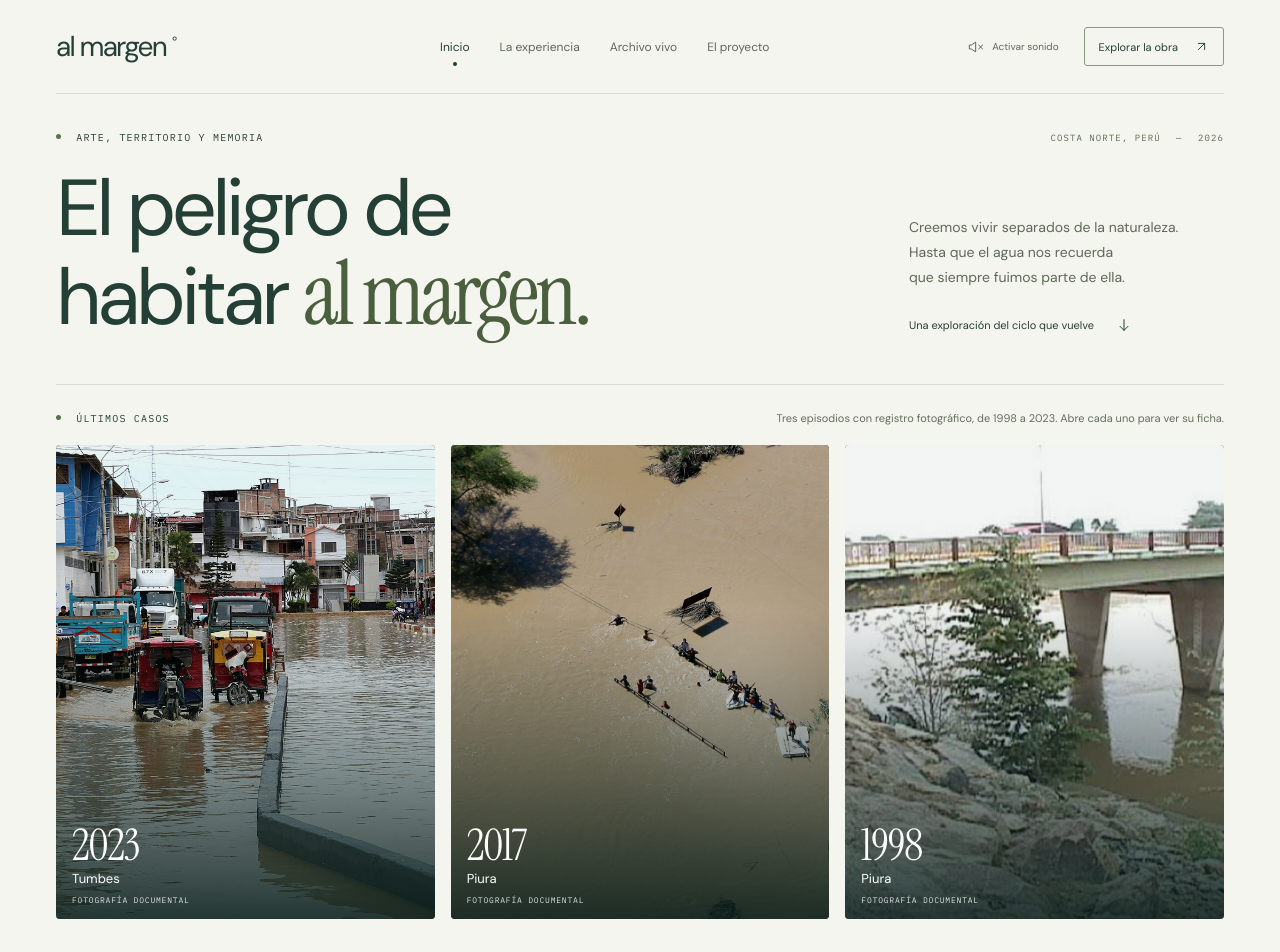
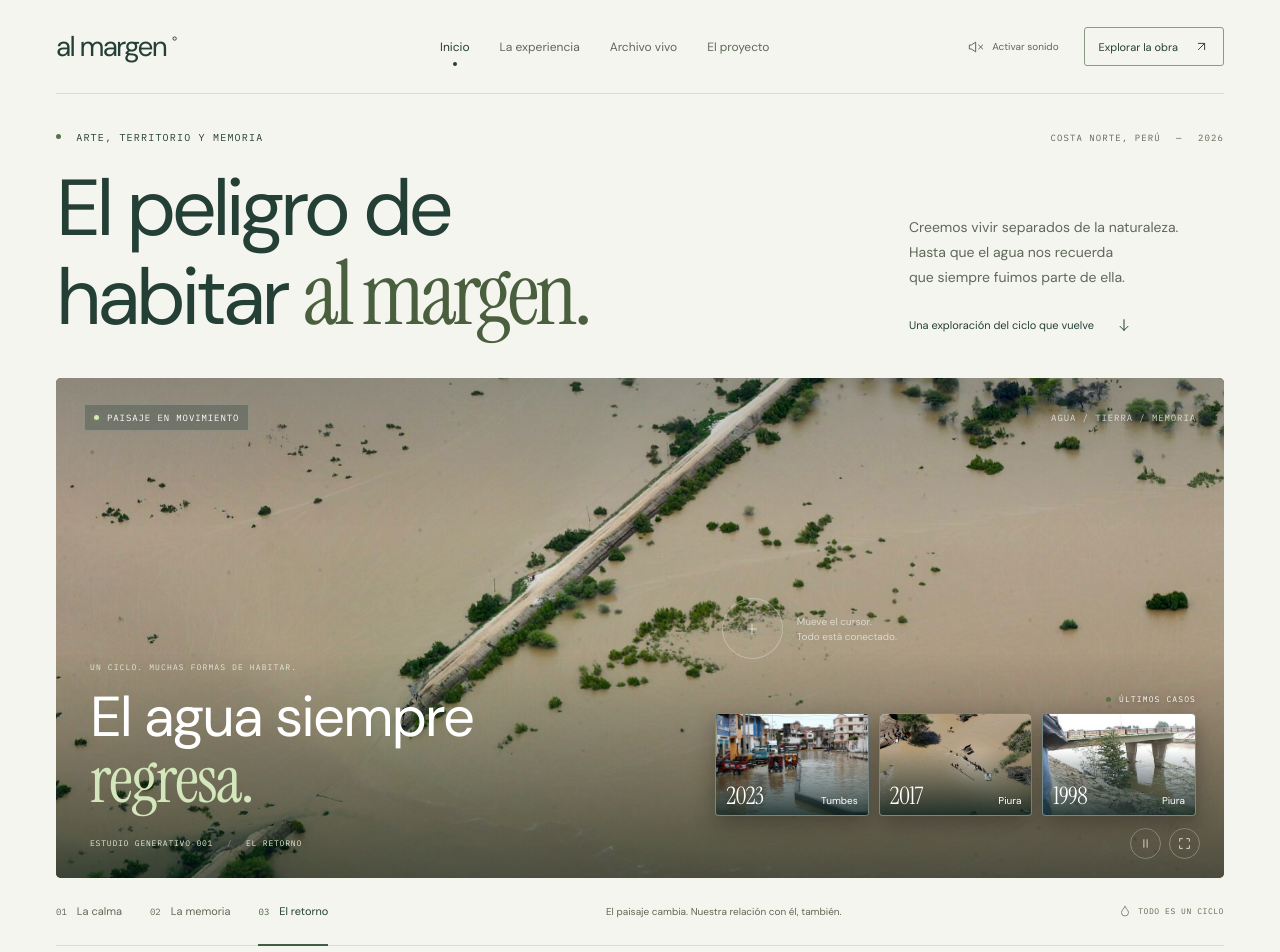
Before and after one commit to bg7427941-crypto/proyecto-arte, a website built with Vite: page index.html in a window 1280 px wide. Shown: the top 952 px of the page. Built offline with nearby package versions, Linux system fonts and the light colour scheme.

Commit message:
Add files via upload

```diff
--- a/src/artwork.js
+++ b/src/artwork.js
@@ -29,7 +29,7 @@ export function initArtwork() {
   const ripples = [];
   const stages = [
     { title: 'La calma también<br><em>es parte del ciclo.</em>', caption: 'LA CALMA', description: 'La tierra parece inmóvil. El ciclo no se detiene.', land: .98, memory: 0, scale: 1.08, x: -2, y: 1, flow: { speed: .18, turbulence: .3, red: 243, green: 225, blue: 183 } },
-    { title: 'Lo que el territorio<br><em>no olvida.</em>', caption: 'LA MEMORIA', description: 'Las huellas del agua permanecen, aunque dejemos de mirarlas.', land: .48, memory: 1, scale: 1.2, x: 2, y: -2, flow: { speed: .75, turbulence: .7, red: 207, green: 226, blue: 206 } },
+    { title: 'Lo que el territorio<br><em>no olvida.</em>', caption: 'LA MEMORIA', description: 'Las huellas del agua permanecen, aunque dejemos de mirarlas.', land: 0, memory: 1, scale: 1.04, x: 2, y: -2, flow: { speed: .75, turbulence: .7, red: 207, green: 226, blue: 206 } },
     { title: 'El agua siempre<br><em>regresa.</em>', caption: 'EL RETORNO', description: 'El paisaje cambia. Nuestra relación con él, también.', land: 0, memory: 0, scale: 1, x: 0, y: 0, flow: { speed: 1.4, turbulence: 1.2, red: 183, green: 232, blue: 224 } },
   ];
   const flow = { ...stages[stage].flow };
--- a/src/context.css
+++ b/src/context.css
@@ -46,23 +46,23 @@
   .memory-nuance { max-width: none; }
 }
 
-/* Portada: imagen principal y últimos casos */
-.artwork-image{background-image:url('/images/documental/piura-carretera-inundada-2017.jpg');background-position:center 42%;filter:brightness(.8) saturate(1) contrast(1.08)}
-.intro-cases{margin-top:44px;padding-top:26px;border-top:1px solid var(--line)}
-.cases-head{display:flex;justify-content:space-between;align-items:baseline;gap:20px;margin-bottom:18px}
-.cases-head .eyebrow{margin:0}
-.cases-head p:last-child{margin:0;font-size:11px;color:var(--muted)}
-.cases-grid{list-style:none;margin:0;padding:0;display:grid;grid-template-columns:repeat(4,1fr);gap:16px}
-.case-card{position:relative;display:block;width:100%;aspect-ratio:4/5;overflow:hidden;border-radius:4px;color:#fff;text-align:left;background:#163c3c;isolation:isolate;cursor:pointer}
-.case-card img{position:absolute;inset:0;width:100%;height:100%;object-fit:cover;transition:transform .9s cubic-bezier(.2,.7,.2,1)}
-.case-card:after{content:'';position:absolute;inset:0;background:linear-gradient(180deg,rgba(4,29,27,.05) 35%,rgba(4,26,23,.86));z-index:1}
-.case-card:hover img,.case-card:focus-visible img{transform:scale(1.06)}
-.case-card:focus-visible{outline:2px solid #243f36;outline-offset:3px}
-.case-info{position:absolute;left:16px;right:16px;bottom:14px;z-index:2;display:grid;gap:2px}
-.case-year{font-family:var(--serif);font-size:clamp(34px,3.4vw,50px);line-height:1;letter-spacing:-1px}
-.case-place{font-size:13px;font-weight:500}
-.case-tag{font-family:var(--mono);font-size:8px;letter-spacing:.1em;opacity:.85;margin-top:6px}
-@media(max-width:760px){.intro-cases{margin-top:32px}.cases-head{display:block}.cases-head p:last-child{margin-top:8px}.cases-grid{grid-template-columns:1fr 1fr;gap:12px}.case-year{font-size:34px}.case-tag{font-size:7px}}
+/* Portada: imagen principal más viva y últimos casos sobre ella */
+.artwork-image{background-image:url('/images/documental/piura-carretera-inundada-2017.jpg');background-position:center 42%;filter:brightness(1.04) saturate(1.3) contrast(1.12)}
+.artwork-shade{background:linear-gradient(180deg,rgba(4,29,27,.18),transparent 30%,transparent 55%,rgba(5,26,23,.55))}
+#water-canvas{opacity:.34}
+.artwork-cases{position:absolute;right:28px;bottom:62px;z-index:4;display:grid;gap:9px;justify-items:end}
+.artwork-cases-label{font-family:var(--mono);font-size:8px;letter-spacing:.14em;display:flex;align-items:center;gap:8px;text-shadow:0 1px 6px #0008}
+.artwork-cases ul{list-style:none;margin:0;padding:0;display:flex;gap:10px}
+.case-card{position:relative;display:block;width:clamp(120px,12vw,172px);aspect-ratio:3/2;overflow:hidden;border-radius:4px;color:#fff;text-align:left;background:#163c3c;isolation:isolate;cursor:pointer;border:1px solid #ffffff66;box-shadow:0 8px 22px #0000004d;transition:transform .35s,border-color .35s}
+.case-card img{position:absolute;inset:0;width:100%;height:100%;object-fit:cover;transition:transform .8s cubic-bezier(.2,.7,.2,1)}
+.case-card:after{content:'';position:absolute;inset:0;background:linear-gradient(180deg,transparent 35%,rgba(4,26,23,.82));z-index:1}
+.case-card:hover,.case-card:focus-visible{transform:translateY(-4px);border-color:#fff}
+.case-card:hover img,.case-card:focus-visible img{transform:scale(1.08)}
+.case-card:focus-visible{outline:2px solid #fff;outline-offset:3px}
+.case-info{position:absolute;left:10px;right:10px;bottom:7px;z-index:2;display:flex;align-items:baseline;justify-content:space-between;gap:6px}
+.case-year{font-family:var(--serif);font-size:24px;line-height:1;letter-spacing:-.5px}
+.case-place{font-size:10px;font-weight:500}
+@media(max-width:900px){.artwork-cases{left:18px;right:18px;top:62px;bottom:auto;justify-items:stretch}.artwork-cases ul{gap:8px}.artwork-cases li{flex:1}.case-card{width:100%;aspect-ratio:3/2}.case-year{font-size:19px}.case-place{font-size:9px}}
 /* Memoria sin línea de tiempo */
 .memory-layout{grid-template-columns:1fr}
 .memory-section h2{max-width:22ch}
@@ -70,5 +70,3 @@
 
 /* Etapa «La memoria»: calle inundada de Tumbes, 2023 */
 .artwork-memory{position:absolute;inset:-3%;background:url('/images/documental/tumbes-lluvias-2023.jpg') center 62%/cover no-repeat;opacity:0;filter:brightness(.78) saturate(1.05) contrast(1.08)}
-.cases-grid{grid-template-columns:repeat(3,1fr)}
-@media(max-width:760px){.cases-grid{grid-template-columns:1fr}.case-card{aspect-ratio:16/10}}
--- a/src/main.js
+++ b/src/main.js
@@ -31,14 +31,6 @@ document.querySelector('#app').innerHTML = `
     <section class="intro page-width" id="inicio" aria-labelledby="main-title">
       <div class="eyebrow-row"><p class="eyebrow"><span class="tiny-dot"></span> ARTE, TERRITORIO Y MEMORIA</p><p class="edition">COSTA NORTE, PERÚ <span>—</span> 2026</p></div>
       <div class="intro-grid"><h1 id="main-title">El peligro de<br> habitar <em>al margen.</em></h1><div class="intro-aside"><p>Creemos vivir separados de la naturaleza.<br class="desktop-break"> Hasta que el agua nos recuerda<br class="desktop-break"> que siempre fuimos parte de ella.</p><a class="text-link" href="#experiencia">Una exploración del ciclo que vuelve ${icon('down')}</a></div></div>
-      <div class="intro-cases" aria-labelledby="cases-title">
-        <div class="cases-head"><p class="eyebrow" id="cases-title"><span class="tiny-dot"></span> ÚLTIMOS CASOS</p><p>Tres episodios con registro fotográfico, de 1998 a 2023. Abre cada uno para ver su ficha.</p></div>
-        <ul class="cases-grid">
-          <li><button class="case-card" data-open-record="tumbes-2023" aria-label="Abrir el caso de 2023: Tumbes"><img src="/images/documental/tumbes-lluvias-2023.jpg" alt="" width="480" height="600" loading="lazy"><span class="case-info"><span class="case-year">2023</span><span class="case-place">Tumbes</span><span class="case-tag">FOTOGRAFÍA DOCUMENTAL</span></span></button></li>
-          <li><button class="case-card" data-open-record="memoria" aria-label="Abrir el caso de 2017: Piura"><img src="/images/documental/piura-paso-inundado-2017.jpg" alt="" width="480" height="600" loading="lazy"><span class="case-info"><span class="case-year">2017</span><span class="case-place">Piura</span><span class="case-tag">FOTOGRAFÍA DOCUMENTAL</span></span></button></li>
-          <li><button class="case-card" data-open-record="puente-bolognesi-1998" aria-label="Abrir el caso de 1998: Piura"><img src="/images/documental/piura-puente-bolognesi-huella-1998.jpg" alt="" width="480" height="600" loading="lazy"><span class="case-info"><span class="case-year">1998</span><span class="case-place">Piura</span><span class="case-tag">FOTOGRAFÍA DOCUMENTAL</span></span></button></li>
-        </ul>
-      </div>
     </section>
 
     <section class="experience page-width" id="experiencia" aria-label="Experiencia interactiva del ciclo del agua">
@@ -46,6 +38,11 @@ document.querySelector('#app').innerHTML = `
         <div class="artwork-depth"><div class="artwork-scene"><div class="artwork-image"></div><div class="artwork-memory"></div><div class="artwork-land"></div></div></div><div class="water-light" aria-hidden="true"></div><canvas id="water-canvas" aria-hidden="true"></canvas><div class="artwork-shade"></div>
         <div class="artwork-top"><span class="live-label"><span></span> PAISAJE EN MOVIMIENTO</span><span class="art-coordinates">AGUA / TIERRA / MEMORIA</span></div>
         <div class="artwork-title"><p class="eyebrow">UN CICLO. MUCHAS FORMAS DE HABITAR.</p><div class="stage-copy transition-host"><div class="transition-current"><h2 id="art-title">El agua siempre<br><em>regresa.</em></h2></div></div></div>
+        <nav class="artwork-cases" aria-label="Últimos casos"><span class="artwork-cases-label"><span class="tiny-dot"></span> ÚLTIMOS CASOS</span><ul>
+          <li><button class="case-card" data-open-record="tumbes-2023" aria-label="Abrir el caso de 2023: Tumbes"><img src="/images/documental/tumbes-lluvias-2023.jpg" alt="" width="320" height="200" loading="lazy"><span class="case-info"><span class="case-year">2023</span><span class="case-place">Tumbes</span></span></button></li>
+          <li><button class="case-card" data-open-record="memoria" aria-label="Abrir el caso de 2017: Piura"><img src="/images/documental/piura-paso-inundado-2017.jpg" alt="" width="320" height="200" loading="lazy"><span class="case-info"><span class="case-year">2017</span><span class="case-place">Piura</span></span></button></li>
+          <li><button class="case-card" data-open-record="puente-bolognesi-1998" aria-label="Abrir el caso de 1998: Piura"><img src="/images/documental/piura-puente-bolognesi-huella-1998.jpg" alt="" width="320" height="200" loading="lazy"><span class="case-info"><span class="case-year">1998</span><span class="case-place">Piura</span></span></button></li>
+        </ul></nav>
         <div class="artwork-hint"><span class="cursor-orbit">${icon('plus')}</span><span>Mueve el cursor.<br>Todo está conectado.</span></div>
         <div class="artwork-bottom"><span class="art-medium">ESTUDIO GENERATIVO 001 <span> / </span> EL RETORNO</span><div class="art-controls"><button id="pause-art" aria-label="Pausar animación" aria-pressed="false">${icon('pause')}</button><button id="expand-art" aria-label="Ampliar experiencia" aria-pressed="false">${icon('expand')}</button></div></div>
       </div>
```
Also changed, not shown: tests/motion.spec.js (+1 -1 lines).
